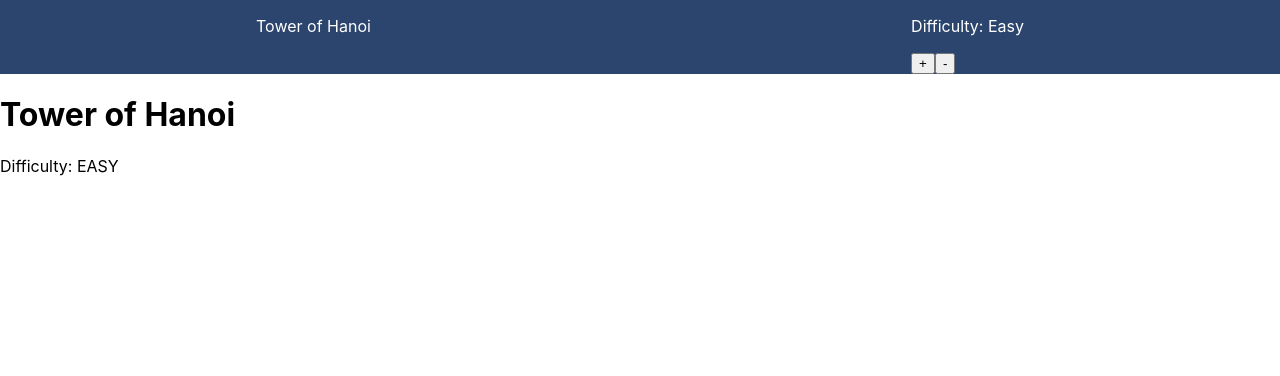
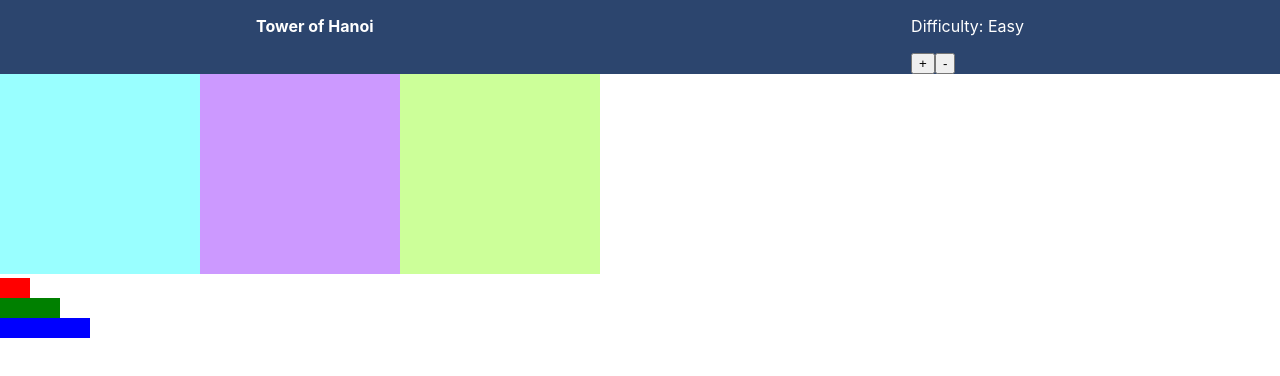
Before and after one commit to tomergroisman/tower-of-hanoi, a React (Create React App) app in the folder client/: page / in a window 1280 px wide. Both pictures are taken after a click on the button "Start Game". Shown: the top 376 px of the page. Built offline with nearby package versions, Linux system fonts and the light colour scheme.

Commit message:
Add simple Peg and Disc components

```diff
--- /dev/null
+++ b/client/src/components/Disc/Disc.module.scss
@@ -0,0 +1,3 @@
+.disc {
+  height: 20px;
+}
--- /dev/null
+++ b/client/src/components/Disc/index.tsx
@@ -0,0 +1,18 @@
+import React from 'react';
+import styles from './Disc.module.scss';
+
+interface Props {
+  index: number;
+}
+
+const discColors = ['red', 'green', 'blue', '#cc33ff', '#ff9900'];
+
+export const Disc = (props: Props) => {
+  const {index} = props;
+  return (
+    <div
+      className={styles.disc}
+      style={{backgroundColor: discColors[index], width: 30 * (index + 1)}}
+    ></div>
+  );
+};
--- a/client/src/components/GameBoard/index.tsx
+++ b/client/src/components/GameBoard/index.tsx
@@ -1,27 +1,55 @@
-import React from 'react';
+import React, {useMemo} from 'react';
 import {connect} from 'react-redux';
 
 import {Difficulty} from '../../store/types/game';
 import {Store} from '../../store/types/store';
 
+import {Peg} from '../Peg';
+import {Disc} from '../Disc';
+
 interface StateProps {
   difficulty: Difficulty;
+  pegs: number;
+  discs: number;
   startPeg: number;
 }
 
 type Props = StateProps;
 
+// TODO: delete later
+const pegColors = ['#99ffff', '#cc99ff', '#ccff99', '#ffff99', '#dfbf9f'];
+
 const GameBoardComponent = (props: Props) => {
+  /** Render the pegs to the screen */
+  const renderPegs = useMemo(() => {
+    const pegs = [];
+    for (var i = 0; i < props.pegs; i++) {
+      pegs.push(<Peg key={`peg-${i}`} backgroundColor={pegColors[i]} />);
+    }
+    return pegs;
+  }, [props.pegs]);
+
+  /** Render the discs to the screen */
+  const renderDiscs = useMemo(() => {
+    const discs = [];
+    for (var i = 0; i < props.pegs; i++) {
+      discs.push(<Disc key={`disc-${i}`} index={i} />);
+    }
+    return discs;
+  }, [props.pegs]);
+
   return (
     <div>
-      <h1>Tower of Hanoi</h1>
-      <p>Difficulty: {Difficulty[props.difficulty]}</p>
+      {renderPegs}
+      {renderDiscs}
     </div>
   );
 };
 
 const mapStateToProps = (state: Store) => ({
   difficulty: state.gameState.difficulty,
+  pegs: state.gameState.pegs,
+  discs: state.gameState.discs,
   startPeg: state.gameState.startPeg,
 });
 
--- /dev/null
+++ b/client/src/components/Peg/Peg.module.scss
@@ -0,0 +1,5 @@
+.container {
+  width: 200px;
+  height: 200px;
+  display: inline-block;
+}
--- /dev/null
+++ b/client/src/components/Peg/index.tsx
@@ -0,0 +1,11 @@
+import React from 'react';
+import styles from './Peg.module.scss';
+
+interface Props {
+  backgroundColor: string;
+}
+
+export const Peg = (props: Props) => {
+  const {backgroundColor} = props;
+  return <div className={styles.container} style={{backgroundColor}}></div>;
+};
--- a/client/src/components/TopBar/TopBar.scss
+++ b/client/src/components/TopBar/TopBar.module.scss
@@ -4,4 +4,8 @@
   color: white;
   display: flex;
   justify-content: space-between;
+
+  .title {
+    font-weight: bold;
+  }
 }
--- a/client/src/components/TopBar/index.tsx
+++ b/client/src/components/TopBar/index.tsx
@@ -5,7 +5,7 @@ import {increaseDifficulty, decreaseDifficulty} from '../../store/actions/game';
 import {Difficulty} from '../../store/types/game';
 import {Store} from '../../store/types/store';
 import {capitalizeFirstLetter} from '../../utils/parse';
-import './TopBar.scss';
+import styles from './TopBar.module.scss';
 
 interface StateProps {
   difficulty: Difficulty;
@@ -17,9 +17,9 @@ type Props = StateProps;
 
 const TopBarComponent = (props: Props) => {
   return (
-    <div className="container">
+    <div className={styles.container}>
       <div className="left-side">
-        <p className="title">Tower of Hanoi</p>
+        <p className={styles.title}>Tower of Hanoi</p>
       </div>
       <div className="right-side">
         <p>Difficulty: {capitalizeFirstLetter(Difficulty[props.difficulty])}</p>
--- /dev/null
+++ b/client/src/global.d.ts
@@ -0,0 +1 @@
+declare module '*.scss';
--- a/client/src/store/reducers/game.ts
+++ b/client/src/store/reducers/game.ts
@@ -23,6 +23,7 @@ export const gameStateReducer = (
       return {
         ...state,
         difficulty: action.payload as Difficulty,
+        ...difficultyToGameBoard(action.payload as Difficulty),
       };
 
     case GameActions.START_GAME:
```
